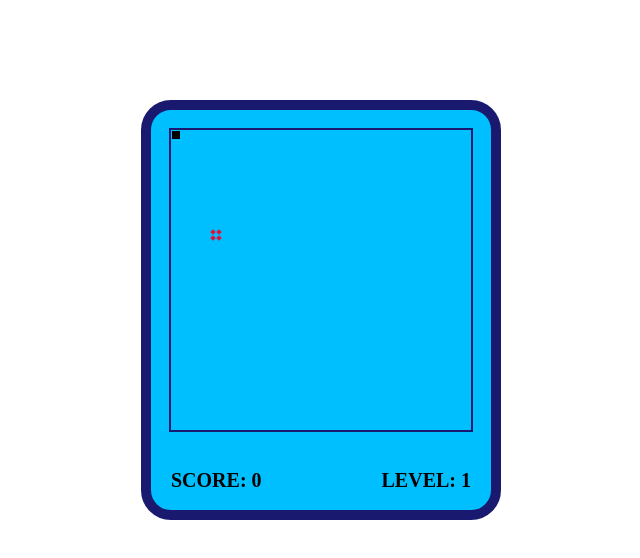
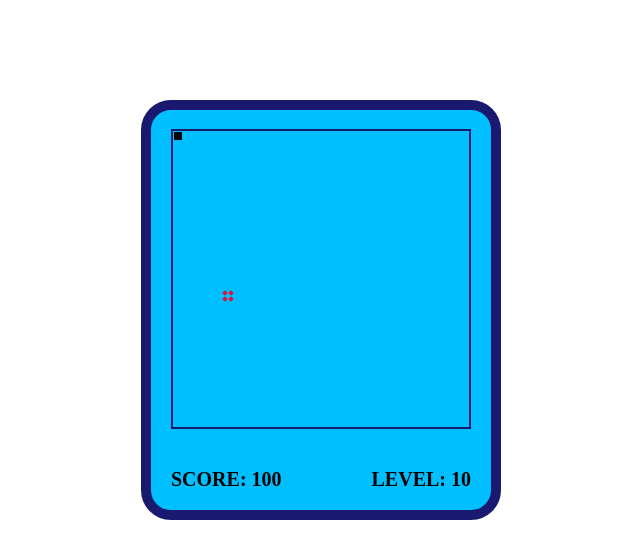
Before and after one commit to seymouryuwu/TypescriptLearning, a website built with webpack: page src/templates/index.html in a window 1280 px wide. Shown: the whole page, without its empty margins (319-959 px from the left). Built offline with nearby package versions, Linux system fonts and the light colour scheme.

Commit message:
class food and score panel

```diff
--- a/src/index.ts
+++ b/src/index.ts
@@ -1,3 +1,13 @@
-import "./style/index.less";
+import "./styles/index.less";
+import Food from "./modules/Food";
+import ScorePanel from "./modules/ScorePanel";
 
-console.log(123);
+// test code
+const food = new Food();
+food.changePosition();
+console.log(food.x, food.y);
+
+const scorePanel = new ScorePanel();
+for (let i = 0; i < 100; i++) {
+    scorePanel.getScore();
+}
--- /dev/null
+++ b/src/modules/Food.ts
@@ -0,0 +1,28 @@
+class Food {
+    private element: HTMLElement;
+
+    constructor() {
+        // get food element from page
+        this.element = document.getElementById("food")!;
+    }
+
+    // get x coordinates of food
+    get x() {
+        return this.element.offsetLeft;
+    }
+
+    // get y coordinates of food
+    get y() {
+        return this.element.offsetTop;
+    }
+
+    changePosition() {
+        // random position in stage and must be the multiply of 10
+        let left = Math.round(Math.random() * 29) * 10;
+        let top = Math.round(Math.random() * 29) * 10;
+        this.element.style.left = left + "px";
+        this.element.style.top = top + "px";
+    }
+}
+
+export default Food;
--- /dev/null
+++ b/src/modules/ScorePanel.ts
@@ -0,0 +1,43 @@
+class ScorePanel {
+    private score: number;
+    private level: number;
+
+    // elements
+    private scoreEle: HTMLElement;
+    private levelEle: HTMLElement;
+
+    private readonly maxLevel : number;
+
+    // the scores need to get level up
+    private readonly scoreForLevelUp : number;
+
+    // maxLevel and scoreForLevelUp are set to 10 as default
+    constructor(maxLevel: number = 10, scoreForLevelUp: number = 10) {
+        this.score = 0;
+        this.level = 1;
+        this.scoreEle = document.getElementById("score")!;
+        this.levelEle = document.getElementById("level")!;
+        this.maxLevel = maxLevel;
+        this.scoreForLevelUp = scoreForLevelUp;
+    }
+
+    getScore() {
+        this.score++;
+        this.scoreEle.innerHTML = this.score + "";
+
+        // every this.scoreForLevelUp level will get up
+        if (this.score % this.scoreForLevelUp === 0) {
+            this.getLevelUP();
+        }
+    }
+
+    getLevelUP() {
+        if (this.level < this.maxLevel) {
+            this.level++;
+            this.levelEle.innerHTML = this.level + "";
+        }
+
+    }
+}
+
+export default ScorePanel;
--- a/src/style/index.less
+++ b/src/styles/index.less
@@ -31,8 +31,8 @@ body {
 
   // set game stage window style
   #stage {
-    width: 304px;
-    height: 304px;
+    width: 300px;
+    height: 300px;
     border: 2px solid @border-color;
     position: relative;
 
--- a/webpack.config.js
+++ b/webpack.config.js
@@ -55,7 +55,7 @@ module.exports = {
     plugins: [
         new HTMLWebpackPlugin({
             filename: "index.html",
-            template: "./src/template/index.html"
+            template: "./src/templates/index.html"
         }),
 
         new CleanWebpackPlugin(),
```
Also changed, not shown: src/templates/index.html (renamed from src/template/index.html).
